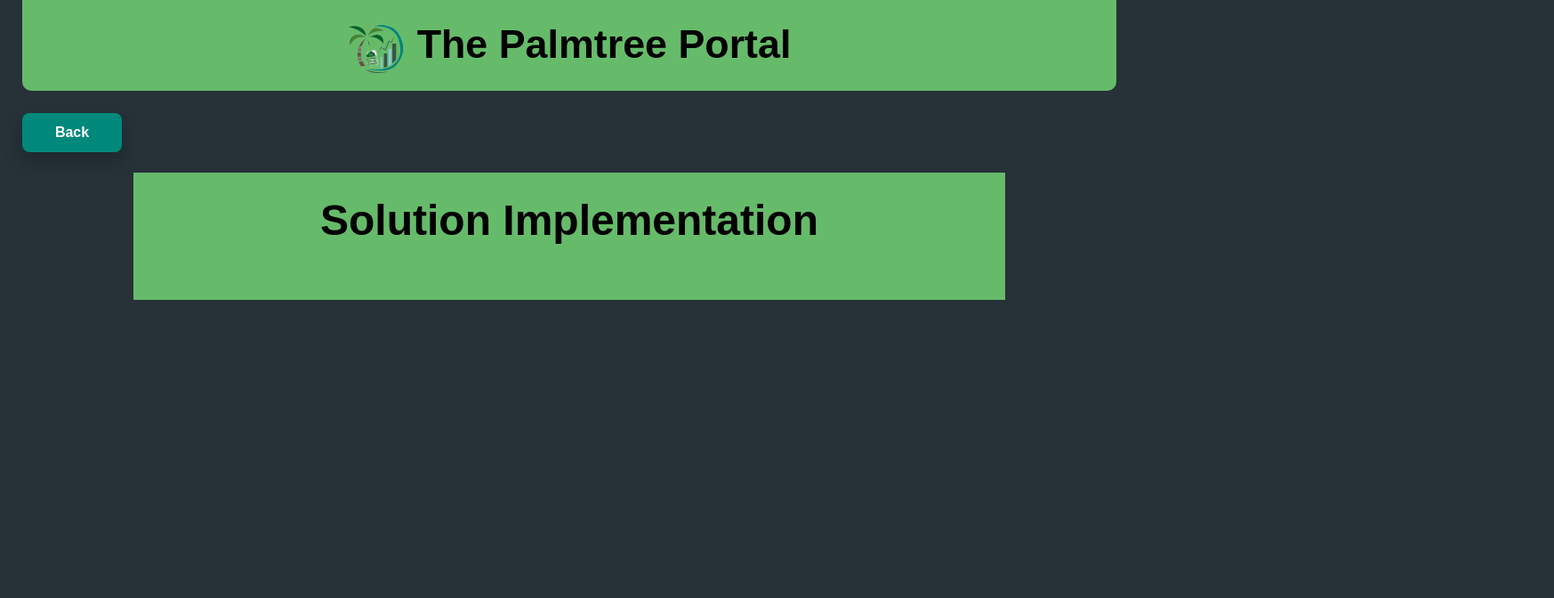
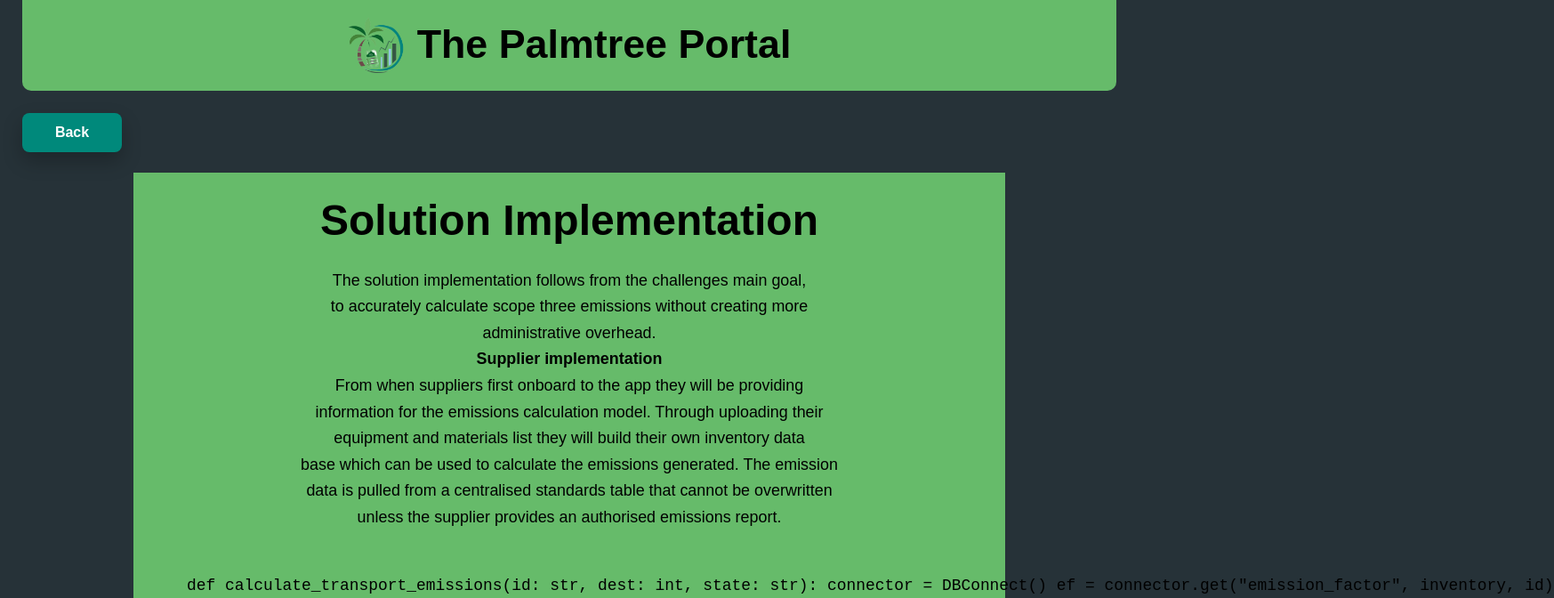
Before and after one commit to DougMcalister/digital_brochure, a React (Vite) app: page /implementation in a window 1280 px wide. Shown: the top 672 px of the page at 89% size, 1747 px wide, since content can reach past the window. Built offline with nearby package versions, Linux system fonts and the light colour scheme.

Commit message:
Replaced favicon

```diff
--- a/src/pages/implementation.tsx
+++ b/src/pages/implementation.tsx
@@ -17,7 +17,24 @@ export default function ImplementationPage () {
 
             <section className="content-grid">
                 <article className="info-card">
+                    The solution implementation follows from the challenges main goal,<br/>
+                    to accurately calculate scope three emissions without creating more<br/>
+                    administrative overhead.<br/>
+                    <b>Supplier implementation</b><br/>
+                    From when suppliers first onboard to the app they will be providing<br/>
+                    information for the emissions calculation model. Through uploading their<br/>
+                    equipment and materials list they will build their own inventory data<br/>
+                    base which can be used to calculate the emissions generated. The emission<br/>
+                    data is pulled from a centralised standards table that cannot be overwritten<br/>
+                    unless the supplier provides an authorised emissions report.<br/><br/>
+                    <pre>
+                        <code>
+                            def calculate_transport_emissions(id: str, dest: int, state: str):
+                                connector = DBConnect()
+                                ef = connector.get("emission_factor", inventory, id)
 
+                        </code>
+                    </pre>
                 </article>
             </section>
             <nav className="page-nav" aria-label="Page navigation">
```
Also changed, not shown: public/Logo.png (deleted), 1 other file (tests, documents, lock files or other folders).
